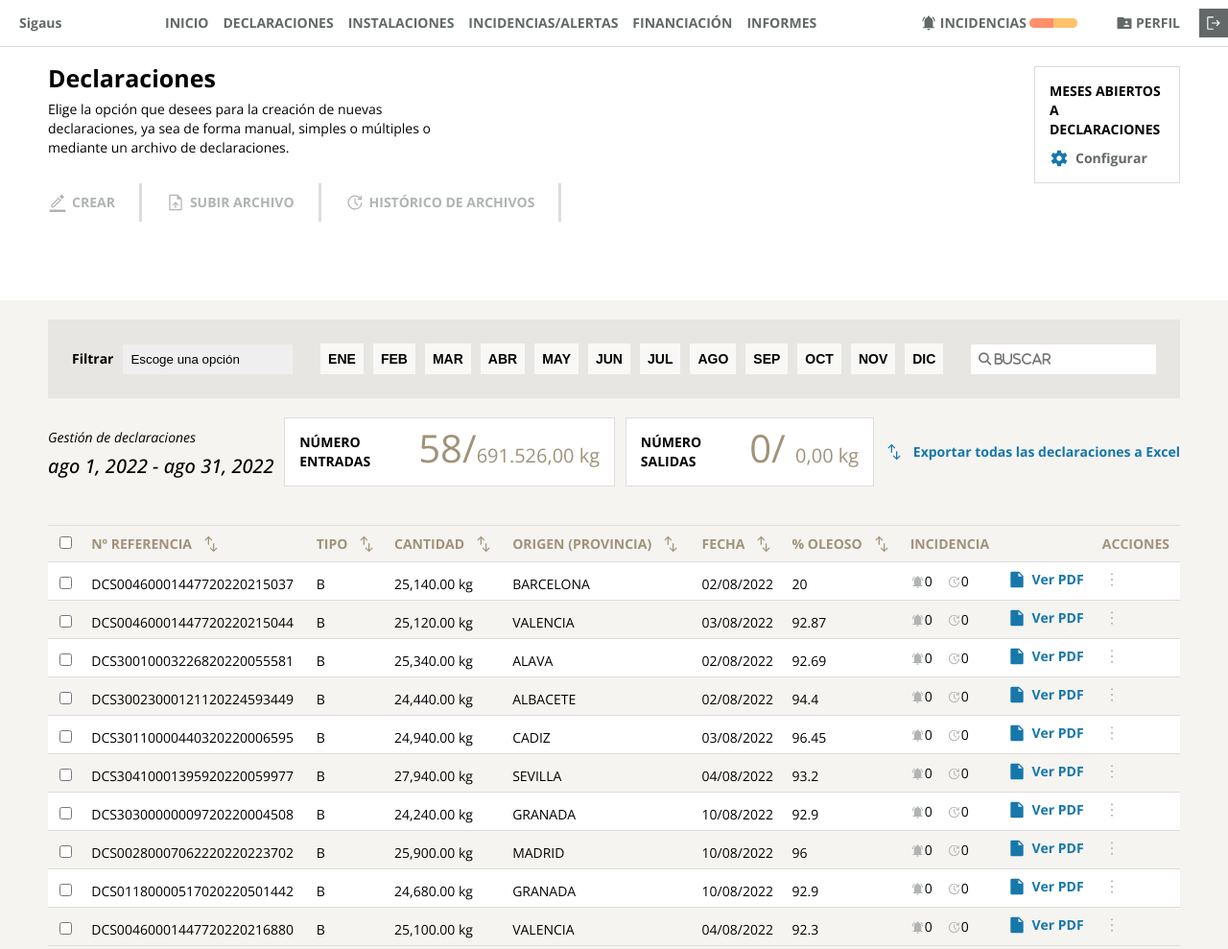
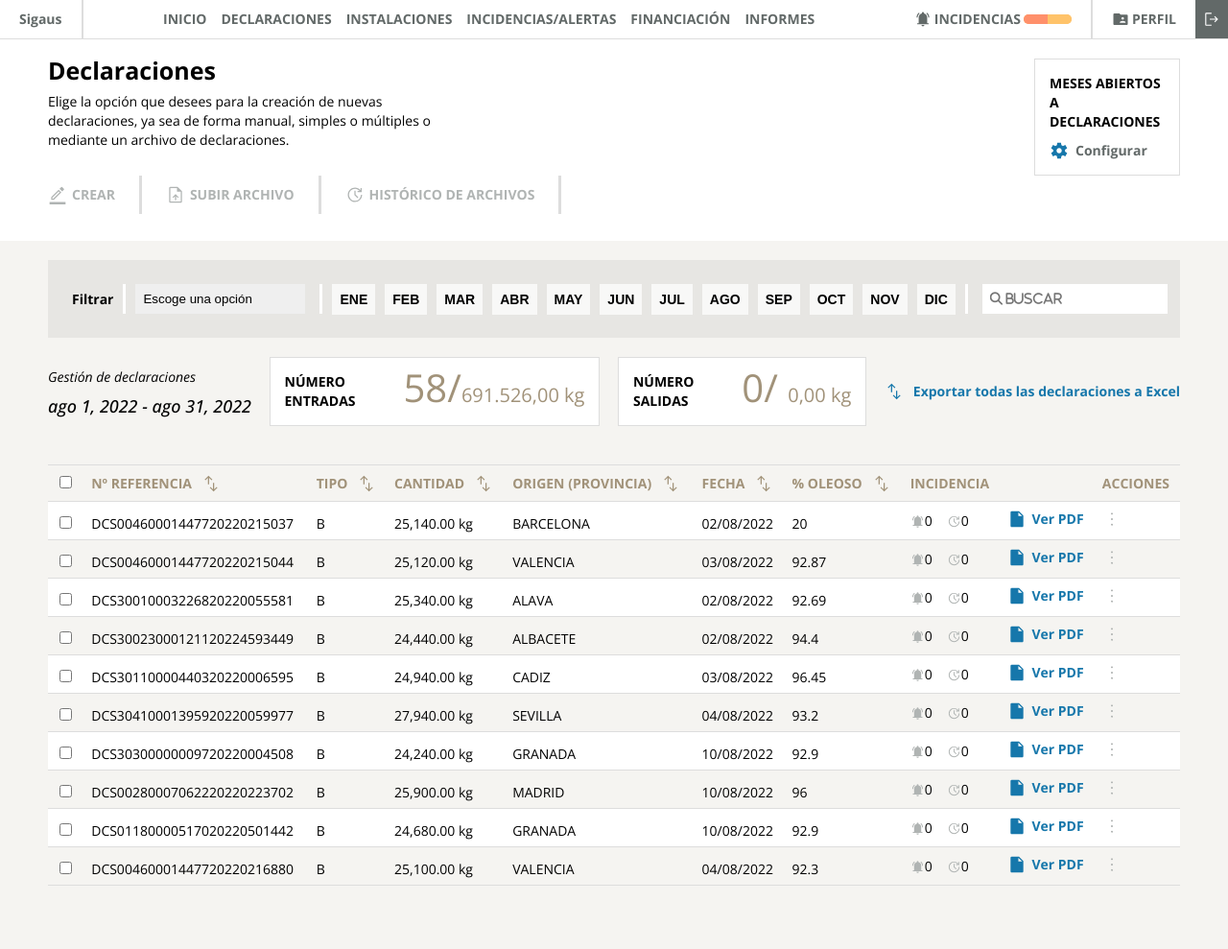
Before and after one commit to marocena26/test-innoway, a React app: page / in a window 1280 px wide. Shown: the whole page at 96% size. After the commit the page ends 943 px from the top, so only its background shows below. Built offline with nearby package versions, Linux system fonts and the light colour scheme.

Commit message:
fix some problems with styles in dataBase section

```diff
--- a/src/components/Header.js
+++ b/src/components/Header.js
@@ -58,7 +58,7 @@ function Header() {
           <h2 className="header__section--wrap--title">Incidencias</h2>
           <div class="rectangle"></div>
         </div>
-        <div className="header__section--wrap">
+        <div className="header__section--wrap profile">
           <img src={folder} alt="perfil" className="logo" />
           <h2 className="header__section--wrap--title">Perfil</h2>
         </div>
--- a/src/components/Search.js
+++ b/src/components/Search.js
@@ -12,7 +12,7 @@ function Search() {
     <section>
       <form action="" className="section__form">
         <div className="section__form--wrap">
-          <label className="section__form--wrap--label hidden" htmlFor="">
+          <label className="section__form--wrap--label" htmlFor="">
             Filtrar
           </label>
           <select className="section__form--wrap--select">
@@ -22,7 +22,7 @@ function Search() {
             <option value="">01/010/2022 - 31/010/2022</option>
           </select>
         </div>
-        <div className="section__form--wrap">
+        <div className="section__form--wrap btn">
           <button className="section__form--wrap--btn">Ene</button>
           <button className="section__form--wrap--btn">Feb</button>
           <button className="section__form--wrap--btn">Mar</button>
--- a/src/styles/components/DataBase.scss
+++ b/src/styles/components/DataBase.scss
@@ -14,7 +14,7 @@
     &--number {
       font-style: italic;
       font-weight: 500;
-      font-size: 20px;
+      font-size: 18px;
     }
   }
   &--box {
--- a/src/styles/components/Header.scss
+++ b/src/styles/components/Header.scss
@@ -3,7 +3,7 @@
 @import "../core/animations";
 
 .header {
-  height: 6vh;
+  height: 40px;
   display: flex;
   justify-content: space-between;
   align-items: center;
@@ -11,9 +11,14 @@
   background-color: $background_top_color;
   font-size: 14px;
   &__title {
+    display: flex;
+    align-items: center;
     padding: 0 20px;
     font-weight: 700;
     color: $header_color;
+    border-right: 2px solid $line_color;
+    padding-right: 20px;
+    height: 40px;
   }
   &__nav {
     &--list {
@@ -52,7 +57,15 @@
 
 .logout {
   background-color: $header_color;
-  padding: 6px 6px;
+  padding: 8px 8px;
+}
+
+.profile {
+  display: flex;
+  align-items: center;
+  border-left: 2px solid $line_color;
+  padding-left: 20px;
+  height: 40px;
 }
 
 .rectangle {
--- a/src/styles/components/Info.scss
+++ b/src/styles/components/Info.scss
@@ -2,7 +2,7 @@
 @import "../core/mixins";
 
 .section__info {
-  height: 28vh;
+  height: 170px;
   padding: 20px 50px;
   background-color: $background_top_color;
   @include desktop {
--- a/src/styles/components/Search.scss
+++ b/src/styles/components/Search.scss
@@ -21,7 +21,13 @@
     display: flex;
     align-items: center;
     gap: 10px;
+
     &--label {
+      display: flex;
+      align-items: center;
+      border-right: 3px solid $background_top_color;
+      padding-right: 10px;
+      height: 31px;
       font-size: 14px;
       font-weight: 700;
     }
@@ -53,3 +59,12 @@ select {
   -webkit-appearance: none;
   -moz-appearance: none;
 }
+
+.btn {
+  display: flex;
+  align-items: center;
+  border-right: 3px solid $background_top_color;
+  border-left: 3px solid $background_top_color;
+  padding: 0 10px;
+  height: 31px;
+}
```
